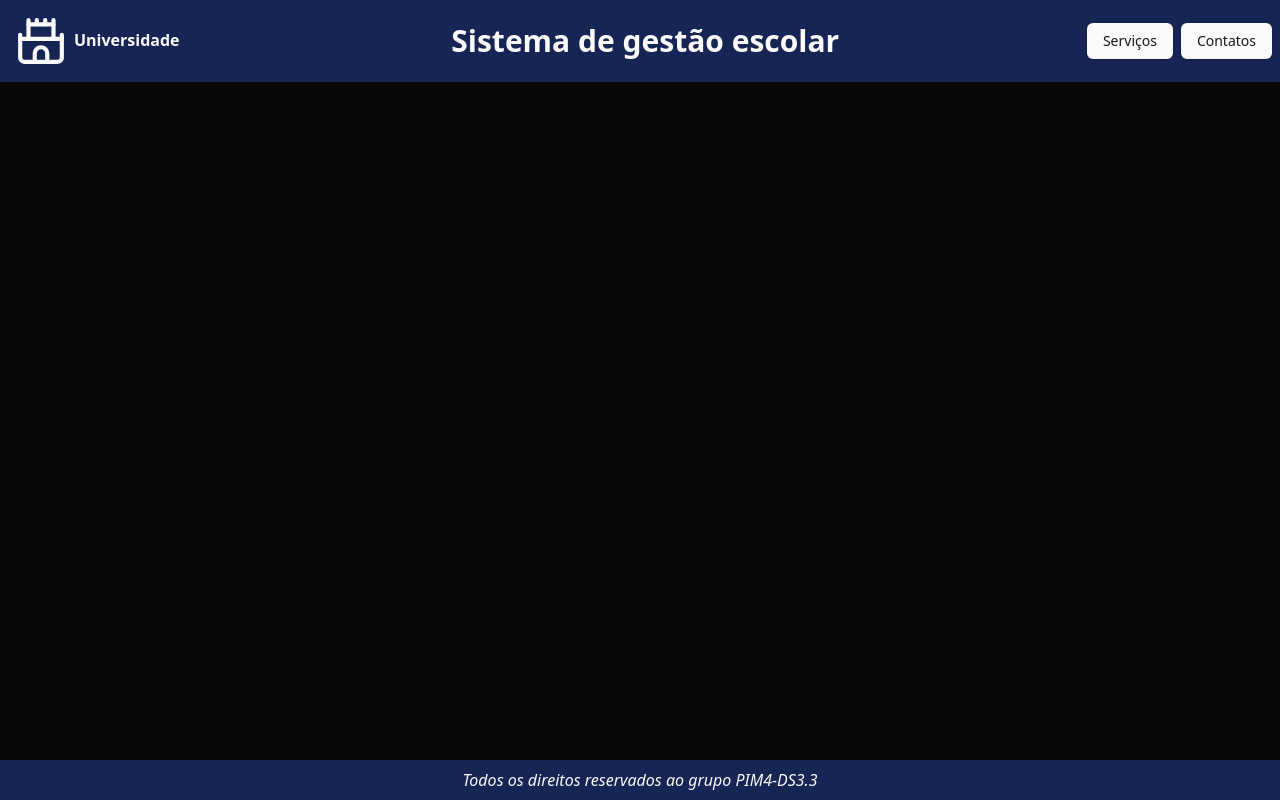
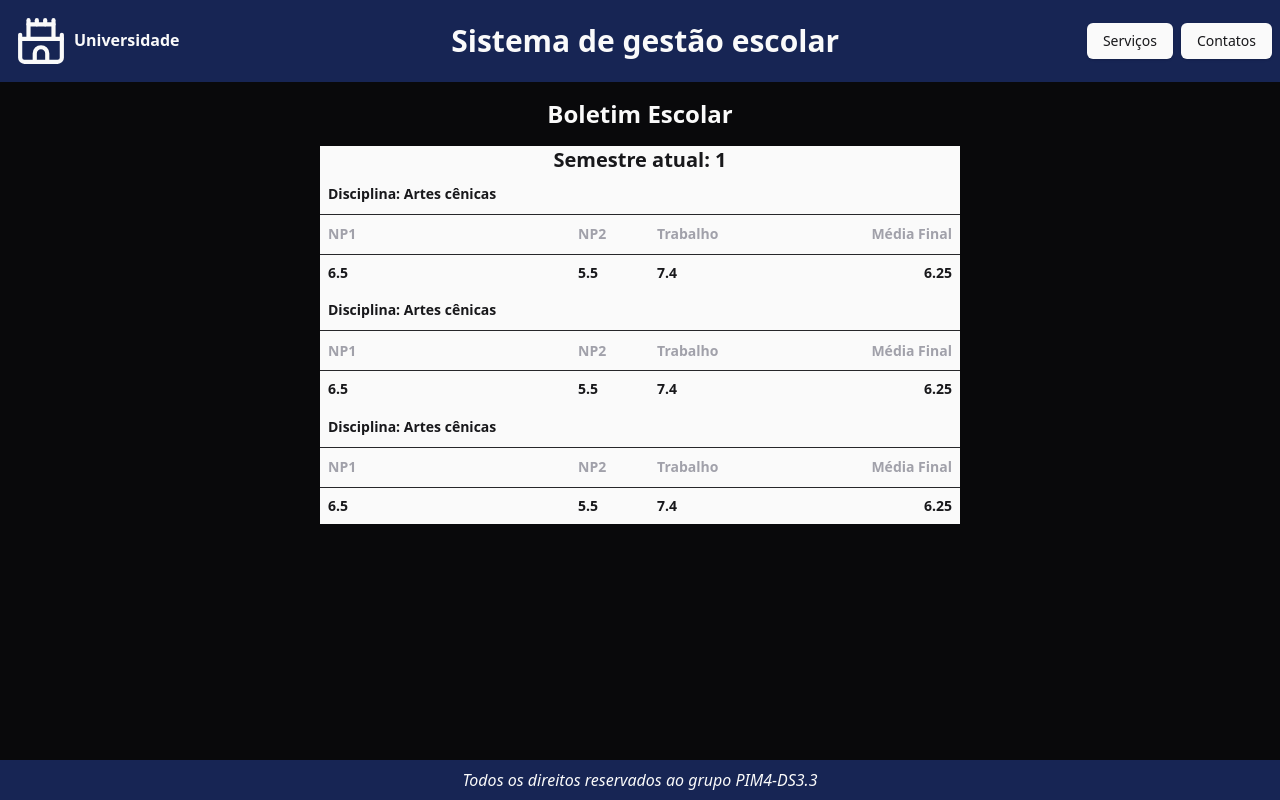
Before and after one commit to W-Wag/pim-4.3, a React (Vite) app in the folder web/: page /boletim in a window 1280 px wide. Built offline with nearby package versions, Linux system fonts and the light colour scheme.

Commit message:
Criando componente Boletim escolar

```diff
--- a/web/src/StudentArea.tsx
+++ b/web/src/StudentArea.tsx
@@ -27,12 +27,16 @@ export function StudentArea() {
             </h1>
           </div>
         </Link>
-
-        <div className="bg-primary w-2/4 h-36 rounded space-y-2 py-4 text-center hover:bg-slate-300 hover:cursor-pointer">
-          <h1 className="text-primary-foreground font-bold text-2xl py-4 hover:cursor-pointer hover:text-primary">
-            Boletim Escolar
-          </h1>
-        </div>
+        <Link
+          to="/boletim"
+          className=" bg-primary w-2/4 h-36 rounded hover:bg-slate-300 hover:cursor-pointer"
+        >
+          <div className=" space-y-2 py-4 text-center hover:bg-slate-300 hover:cursor-pointer">
+            <h1 className="text-primary-foreground font-bold text-2xl py-4 hover:cursor-pointer hover:text-primary">
+              Boletim Escolar
+            </h1>
+          </div>
+        </Link>
       </div>
     </div>
   );
--- /dev/null
+++ b/web/src/components/school-report/schoolReport.tsx
@@ -0,0 +1,121 @@
+import {
+  Table,
+  TableBody,
+  TableCell,
+  TableHead,
+  TableHeader,
+  TableRow,
+} from '../ui/table';
+
+export function SchoolReport() {
+  return (
+    <div className="flex flex-col items-center">
+      <h1 className="text-primary font-bold text-2xl py-4">Boletim Escolar</h1>
+
+      <div className="w-2/4 h-2/4 bg-primary text-center mb-12">
+        <p className="text-primary-foreground font-bold text-xl">
+          Semestre atual: 1
+        </p>
+        <Table>
+          <TableHeader>
+            <TableRow>
+              <TableHead className="w-[250px] text-primary-foreground font-bold">
+                Disciplina: Artes cênicas
+              </TableHead>
+            </TableRow>
+            <TableRow>
+              <TableHead className="w-[100px] font-bold">NP1</TableHead>
+              <TableHead className="font-bold">NP2</TableHead>
+              <TableHead className="font-bold">Trabalho</TableHead>
+              <TableHead className="text-right font-bold">
+                Média Final
+              </TableHead>
+            </TableRow>
+          </TableHeader>
+          <TableBody>
+            <TableRow>
+              <TableCell className="font-bold text-primary-foreground text-left">
+                6.5
+              </TableCell>
+              <TableCell className="font-bold text-primary-foreground text-left">
+                5.5
+              </TableCell>
+              <TableCell className="font-bold text-primary-foreground text-left">
+                7.4
+              </TableCell>
+              <TableCell className="font-bold text-right text-primary-foreground">
+                6.25
+              </TableCell>
+            </TableRow>
+          </TableBody>
+        </Table>
+        <Table>
+          <TableHeader>
+            <TableRow>
+              <TableHead className="w-[250px] text-primary-foreground font-bold">
+                Disciplina: Artes cênicas
+              </TableHead>
+            </TableRow>
+            <TableRow>
+              <TableHead className="w-[100px] font-bold">NP1</TableHead>
+              <TableHead className="font-bold">NP2</TableHead>
+              <TableHead className="font-bold">Trabalho</TableHead>
+              <TableHead className="text-right font-bold">
+                Média Final
+              </TableHead>
+            </TableRow>
+          </TableHeader>
+          <TableBody>
+            <TableRow>
+              <TableCell className="font-bold text-primary-foreground text-left">
+                6.5
+              </TableCell>
+              <TableCell className="font-bold text-primary-foreground text-left">
+                5.5
+              </TableCell>
+              <TableCell className="font-bold text-primary-foreground text-left">
+                7.4
+              </TableCell>
+              <TableCell className="font-bold text-right text-primary-foreground">
+                6.25
+              </TableCell>
+            </TableRow>
+          </TableBody>
+        </Table>
+        <Table>
+          <TableHeader>
+            <TableRow>
+              <TableHead className="w-[250px] text-primary-foreground font-bold">
+                Disciplina: Artes cênicas
+              </TableHead>
+            </TableRow>
+            <TableRow>
+              <TableHead className="w-[100px] font-bold">NP1</TableHead>
+              <TableHead className="font-bold">NP2</TableHead>
+              <TableHead className="font-bold">Trabalho</TableHead>
+              <TableHead className="text-right font-bold">
+                Média Final
+              </TableHead>
+            </TableRow>
+          </TableHeader>
+          <TableBody>
+            <TableRow>
+              <TableCell className="font-bold text-primary-foreground text-left">
+                6.5
+              </TableCell>
+              <TableCell className="font-bold text-primary-foreground text-left">
+                5.5
+              </TableCell>
+              <TableCell className="font-bold text-primary-foreground text-left">
+                7.4
+              </TableCell>
+              <TableCell className="font-bold text-right text-primary-foreground">
+                6.25
+              </TableCell>
+            </TableRow>
+          </TableBody>
+        </Table>
+      </div>
+    </div>
+  );
+}
--- a/web/src/main.tsx
+++ b/web/src/main.tsx
@@ -12,6 +12,7 @@ import { Contacts } from './Contacts.tsx';
 import { StudentArea } from './StudentArea.tsx';
 import { SchoolRecords } from './components/school-records/schoolRecords.tsx';
 import { Attendance } from './components/attendance-list/attendance.tsx';
+import { SchoolReport } from './components/school-report/schoolReport.tsx';
 
 ReactDOM.createRoot(document.getElementById('root')!).render(
   <React.StrictMode>
@@ -27,6 +28,7 @@ ReactDOM.createRoot(document.getElementById('root')!).render(
         <Route path="/aluno" element={<StudentArea />} />
         // Componentes
         <Route path="/historico" element={<SchoolRecords />} />
+        <Route path="/boletim" element={<SchoolReport />} />
         <Route path="/presenca" element={<Attendance />} />
       </Routes>
       <Footer />
```
